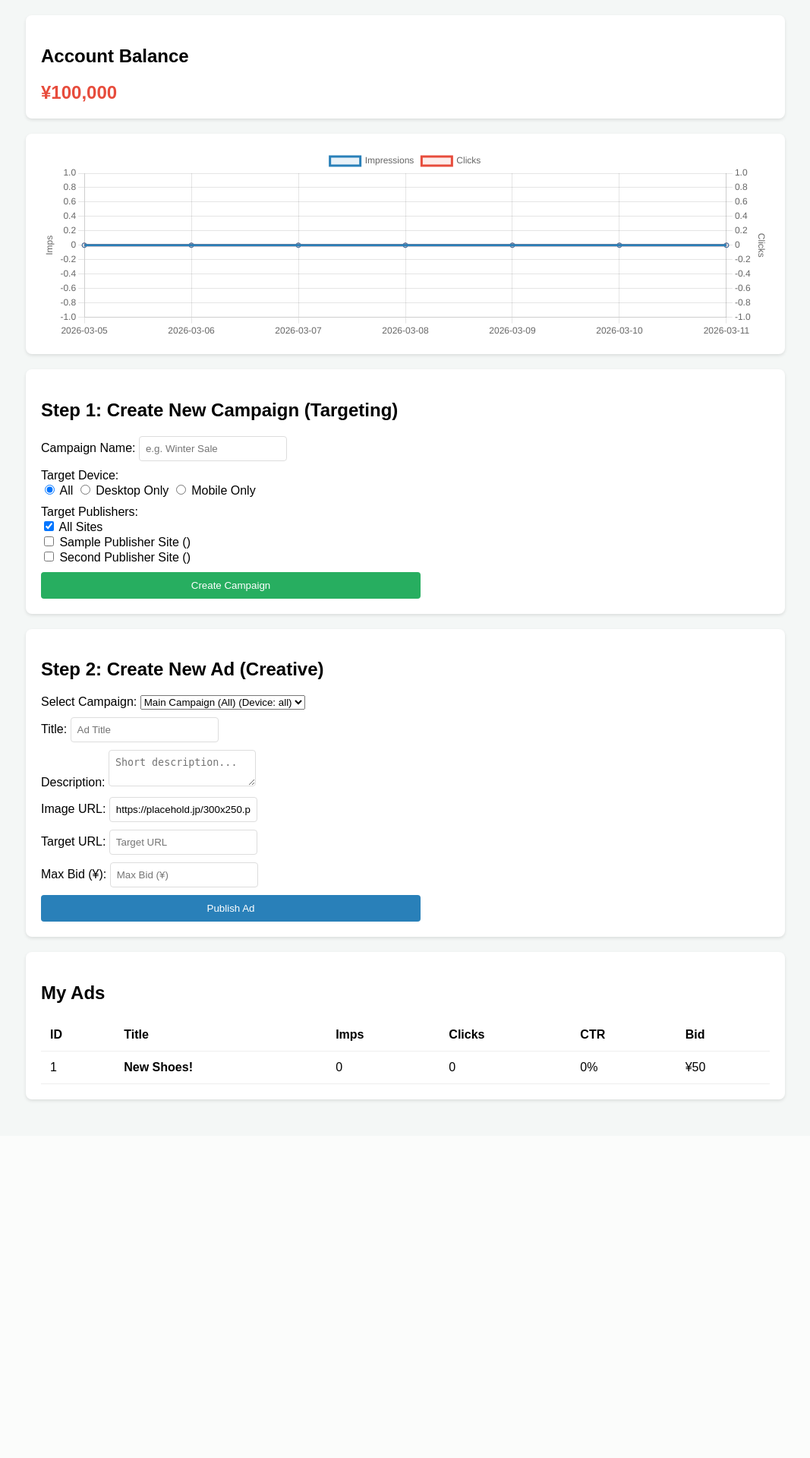
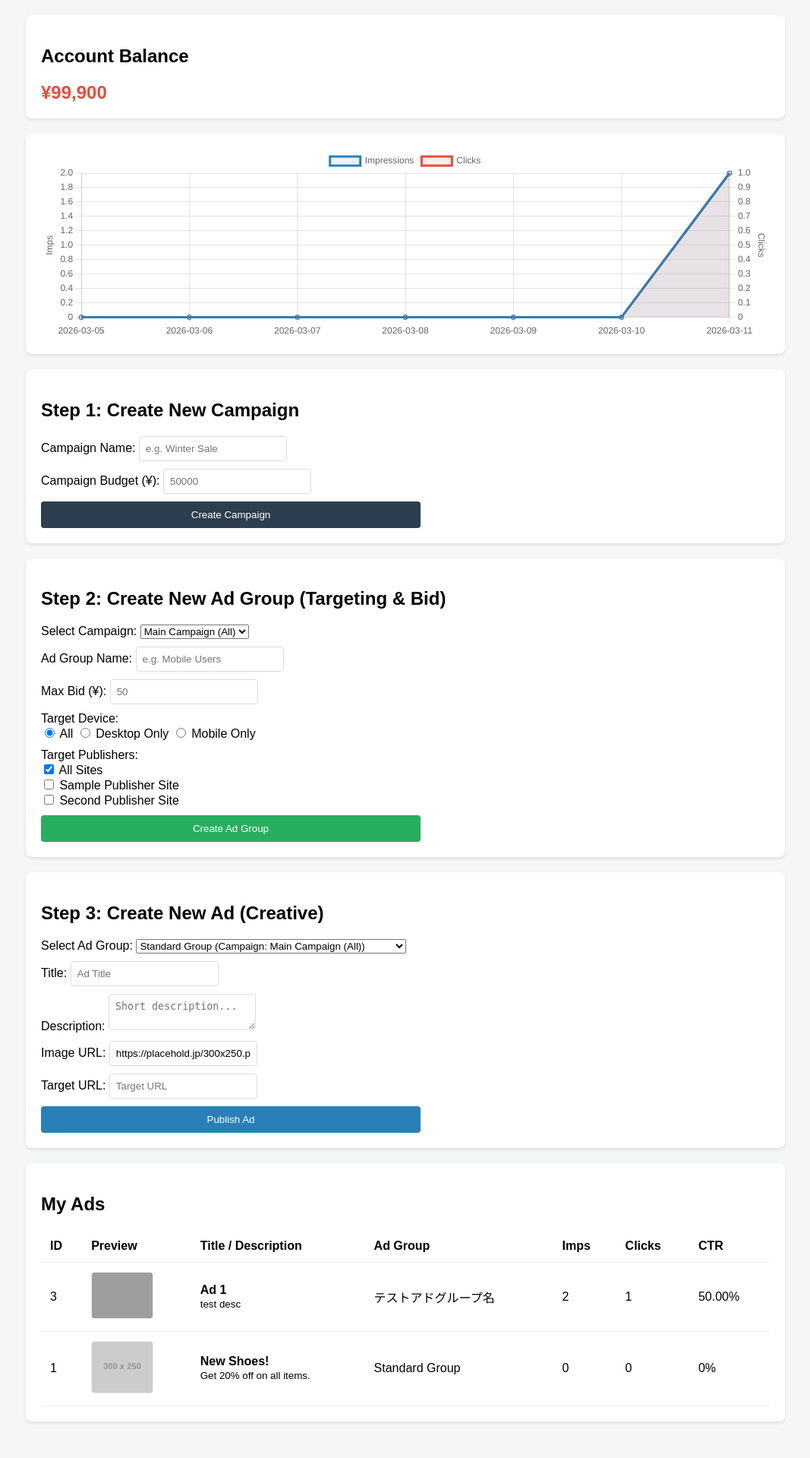
Before and after one commit to yusuke0627/musubi, a Node server app: page /advertiser/1 in a window 1280 px wide. Shown: the part 120-2039 px from the top of the page at 76% size, without its empty margins (106-1173 px from the left). Before the commit the page ends 1571 px from the top, so only its background shows below. Run offline with Node 20, Linux system fonts and the light colour scheme; data comes from the database, SQL or seed files in the repository; grey boxes labelled with a size stand in for pictures from a placeholder-image service; some libraries are stand-ins or nearby versions; grey boxes are pictures that could not be loaded.

Commit message:
feat: introduce AdGroup layer and refactor to 3-layer structure (Campaign -> AdGroup -> Ad) (#13)
LGTM

```diff
--- a/src/server.ts
+++ b/src/server.ts
@@ -24,21 +24,22 @@
   const isMobile = /Mobi|Android/i.test(ua);
   const currentDevice = isMobile ? 'mobile' : 'desktop';
 
-  // RTB簡易版：ターゲティング条件に合致し、かつ広告主の残高が入札額以上のものから1件取得
+  // RTB簡易版：AdGroups の条件に合致し、かつ広告主の残高が入札額以上のものから1件取得
   const ad = db.prepare(`
-    SELECT ads.* FROM ads
-    JOIN campaigns ON ads.campaign_id = campaigns.id
+    SELECT ads.*, ad_groups.max_bid FROM ads
+    JOIN ad_groups ON ads.ad_group_id = ad_groups.id
+    JOIN campaigns ON ad_groups.campaign_id = campaigns.id
     JOIN advertisers ON campaigns.advertiser_id = advertisers.id
-    WHERE advertisers.balance >= ads.max_bid
+    WHERE advertisers.balance >= ad_groups.max_bid
       -- デバイスターゲティング
-      AND (campaigns.target_device = 'all' OR campaigns.target_device = ?)
+      AND (ad_groups.target_device = 'all' OR ad_groups.target_device = ?)
       -- 媒体ターゲティング (カンマ区切りIDリストに含まれるか判定)
-      AND (campaigns.target_publisher_ids = 'all' OR ',' || campaigns.target_publisher_ids || ',' LIKE ?)
-    ORDER BY ads.max_bid DESC LIMIT 1
+      AND (ad_groups.target_publisher_ids = 'all' OR ',' || ad_groups.target_publisher_ids || ',' LIKE ?)
+    ORDER BY ad_groups.max_bid DESC LIMIT 1
   `).get(currentDevice, `%,${publisherId},%`) as any;
 
   if (!ad) {
-    return res.status(204).send(); // 広告なし（またはターゲット外）
+    return res.status(204).send();
   }
 
   // インプレッションを記録
@@ -69,7 +70,7 @@
   const ip = req.ip || req.headers['x-forwarded-for'] || req.socket.remoteAddress;
   const userAgent = req.headers['user-agent'];
 
-  // 高速リダイレクト：DBへのログ挿入のみを行い、予算減算は後回しにする
+  // 高速リダイレクト：DBへのログ挿入のみ
   try {
     const ad = db.prepare('SELECT target_url FROM ads WHERE id = ?').get(ad_id) as any;
     if (ad) {
@@ -91,15 +92,10 @@
 
 function runBillingWorker() {
   const processBatch = db.transaction(() => {
-    // 1. 未処理のクリックをまとめて取得
     const unprocessedClicks = db.prepare('SELECT * FROM clicks WHERE processed = 0 ORDER BY created_at ASC').all() as any[];
     if (unprocessedClicks.length === 0) return 0;
 
-    console.log(`[BillingWorker] Processing ${unprocessedClicks.length} clicks...`);
-
     for (const click of unprocessedClicks) {
-      // 2. 不正クリック検知（同一IP・短時間重複）
-      // 直前10秒以内に、既に「有効(is_valid=1)」と判定された同じIP・広告のクリックがあるか確認
       const duplicate = db.prepare(`
         SELECT id FROM clicks
         WHERE ad_id = ? AND ip_address = ? AND is_valid = 1 AND id < ?
@@ -108,16 +104,16 @@
       `).get(click.ad_id, click.ip_address, click.id, click.created_at);
 
       if (duplicate) {
-        // 重複判定：無効化してスキップ
         db.prepare('UPDATE clicks SET is_valid = 0, processed = 1 WHERE id = ?').run(click.id);
         continue;
       }
 
-      // 3. 広告情報の取得（入札額と広告主ID）
+      // 広告グループから入札額を取得
       const adInfo = db.prepare(`
-        SELECT ads.max_bid, campaigns.advertiser_id
+        SELECT ad_groups.max_bid, campaigns.advertiser_id
         FROM ads
-        JOIN campaigns ON ads.campaign_id = campaigns.id
+        JOIN ad_groups ON ads.ad_group_id = ad_groups.id
+        JOIN campaigns ON ad_groups.campaign_id = campaigns.id
         WHERE ads.id = ?
       `).get(click.ad_id) as any;
 
@@ -126,15 +122,12 @@
         continue;
       }
 
-      // 4. 予算減算
       const result = db.prepare('UPDATE advertisers SET balance = balance - ? WHERE id = ? AND balance >= ?')
         .run(adInfo.max_bid, adInfo.advertiser_id, adInfo.max_bid);
 
       if (result.changes > 0) {
-        // 成功
         db.prepare('UPDATE clicks SET is_valid = 1, processed = 1 WHERE id = ?').run(click.id);
       } else {
-        // 予算不足などの場合は無効化（実際にはリトライなどの検討が必要）
         db.prepare('UPDATE clicks SET is_valid = 0, processed = 1 WHERE id = ?').run(click.id);
       }
     }
@@ -142,10 +135,7 @@
   });
 
   try {
-    const processedCount = processBatch();
-    if (processedCount > 0) {
-      console.log(`[BillingWorker] Successfully processed ${processedCount} clicks.`);
-    }
+    processBatch();
   } catch (err) {
     console.error('[BillingWorker] Error:', err);
   }
@@ -165,8 +155,8 @@
   const params: any[] = [];
 
   if (filter.advertiserId) {
-    whereImp += ' AND ad_id IN (SELECT ads.id FROM ads JOIN campaigns ON ads.campaign_id = campaigns.id WHERE campaigns.advertiser_id = ?)';
-    whereClick += ' AND ad_id IN (SELECT ads.id FROM ads JOIN campaigns ON ads.campaign_id = campaigns.id WHERE campaigns.advertiser_id = ?)';
+    whereImp += ' AND ad_id IN (SELECT ads.id FROM ads JOIN ad_groups ON ads.ad_group_id = ad_groups.id JOIN campaigns ON ad_groups.campaign_id = campaigns.id WHERE campaigns.advertiser_id = ?)';
+    whereClick += ' AND ad_id IN (SELECT ads.id FROM ads JOIN ad_groups ON ads.ad_group_id = ad_groups.id JOIN campaigns ON ad_groups.campaign_id = campaigns.id WHERE campaigns.advertiser_id = ?)';
     params.push(filter.advertiserId);
   }
   if (filter.publisherId) {
@@ -210,17 +200,19 @@
 
   const advertisers = db.prepare('SELECT * FROM advertisers').all();
   const publishers = db.prepare('SELECT * FROM publishers').all();
+  const adGroups = db.prepare('SELECT ad_groups.*, campaigns.name as campaign_name FROM ad_groups JOIN campaigns ON ad_groups.campaign_id = campaigns.id').all();
   const ads = db.prepare(`
-    SELECT ads.*, advertisers.name as advertiser_name,
+    SELECT ads.*, advertisers.name as advertiser_name, ad_groups.name as ad_group_name, ad_groups.max_bid as current_bid,
     (SELECT COUNT(*) FROM impressions WHERE ad_id = ads.id) as impressions,
     (SELECT COUNT(*) FROM clicks WHERE ad_id = ads.id AND is_valid = 1) as clicks
     FROM ads
-    JOIN campaigns ON ads.campaign_id = campaigns.id
+    JOIN ad_groups ON ads.ad_group_id = ad_groups.id
+    JOIN campaigns ON ad_groups.campaign_id = campaigns.id
     JOIN advertisers ON campaigns.advertiser_id = advertisers.id
   `).all();
 
   const dailyStats = getDailyStats();
-  res.render('admin', { stats, advertisers, publishers, ads, dailyStats });
+  res.render('admin', { stats, advertisers, publishers, adGroups, ads, dailyStats });
 });
 
 // 広告主画面 (Advertiser)
@@ -231,30 +223,39 @@
   if (!advertiser) return res.status(404).send('Advertiser not found');
 
   const campaigns = db.prepare('SELECT * FROM campaigns WHERE advertiser_id = ?').all(advertiserId);
+  const adGroups = db.prepare('SELECT ad_groups.*, campaigns.name as campaign_name FROM ad_groups JOIN campaigns ON ad_groups.campaign_id = campaigns.id WHERE campaigns.advertiser_id = ?').all(advertiserId);
   const publishers = db.prepare('SELECT id, name FROM publishers').all();
 
   const ads = db.prepare(`
-    SELECT ads.*,
+    SELECT ads.*, ad_groups.name as ad_group_name,
     (SELECT COUNT(*) FROM impressions WHERE ad_id = ads.id) as impressions,
     (SELECT COUNT(*) FROM clicks WHERE ad_id = ads.id AND is_valid = 1) as clicks
     FROM ads
-    JOIN campaigns ON ads.campaign_id = campaigns.id
+    JOIN ad_groups ON ads.ad_group_id = ad_groups.id
+    JOIN campaigns ON ad_groups.campaign_id = campaigns.id
     WHERE campaigns.advertiser_id = ?
     ORDER BY ads.id DESC
   `).all(advertiserId);
 
   const dailyStats = getDailyStats({ advertiserId });
-  res.render('advertiser', { advertiser, campaigns, publishers, ads, dailyStats });
+  res.render('advertiser', { advertiser, campaigns, adGroups, publishers, ads, dailyStats });
 });
 
 // キャンペーンの新規作成
 app.post('/campaigns', (req, res) => {
-  const { advertiser_id, name, target_device, target_publishers } = req.body;
+  const { advertiser_id, name, budget } = req.body;
+  db.prepare('INSERT INTO campaigns (advertiser_id, name, budget) VALUES (?, ?, ?)')
+    .run(advertiser_id, name, budget || 0);
+  res.redirect(`/advertiser/${advertiser_id}`);
+});
+
+// アドグループの新規作成
+app.post('/ad_groups', (req, res) => {
+  const { advertiser_id, campaign_id, name, max_bid, target_device, target_publishers } = req.body;
 
   let publisherIds = 'all';
   if (target_publishers) {
     const selected = Array.isArray(target_publishers) ? target_publishers : [target_publishers];
-    // 'all' が含まれているか、何も選択されていない（実際にはHTMLの仕様上ここには来ないが）場合は 'all'
     if (selected.includes('all') || selected.length === 0) {
       publisherIds = 'all';
     } else {
@@ -262,23 +263,19 @@
     }
   }
 
-  db.prepare('INSERT INTO campaigns (advertiser_id, name, target_device, target_publisher_ids) VALUES (?, ?, ?, ?)')
-    .run(advertiser_id, name, target_device, publisherIds);
+  db.prepare('INSERT INTO ad_groups (campaign_id, name, max_bid, target_device, target_publisher_ids) VALUES (?, ?, ?, ?, ?)')
+    .run(campaign_id, name, max_bid, target_device, publisherIds);
 
   res.redirect(`/advertiser/${advertiser_id}`);
 });
 
-// 広告の新規入稿 (広告主用)
+// 広告の新規入稿
 app.post('/ads', (req, res) => {
-  const { advertiser_id, campaign_id, title, description, image_url, target_url, max_bid } = req.body;
-  const bid = max_bid ? parseFloat(max_bid) : 10;
-
-  db.prepare('INSERT INTO ads (campaign_id, title, description, image_url, target_url, max_bid) VALUES (?, ?, ?, ?, ?, ?)')
-    .run(campaign_id, title, description, image_url, target_url, bid);
-
+  const { advertiser_id, ad_group_id, title, description, image_url, target_url } = req.body;
+  db.prepare('INSERT INTO ads (ad_group_id, title, description, image_url, target_url) VALUES (?, ?, ?, ?, ?)')
+    .run(ad_group_id, title, description, image_url, target_url);
   res.redirect(`/advertiser/${advertiser_id}`);
 });
-
 // 媒体社画面 (Publisher)
 app.get('/publisher/:id', (req, res) => {
   const publisherId = req.params.id;
--- a/views/admin.ejs
+++ b/views/admin.ejs
@@ -100,16 +100,17 @@
         <section class="card">
             <h2>Active Ads Across Network</h2>
             <table>
-                <thead><tr><th>ID</th><th>Title</th><th>Advertiser</th><th>Imps</th><th>Clicks</th><th>Bid</th></tr></thead>
+                <thead><tr><th>ID</th><th>Title</th><th>Advertiser</th><th>Ad Group</th><th>Imps</th><th>Clicks</th><th>Bid</th></tr></thead>
                 <tbody>
                     <% ads.forEach(ad => { %>
                         <tr>
                             <td><%= ad.id %></td>
                             <td><strong><%= ad.title %></strong></td>
                             <td><%= ad.advertiser_name %></td>
+                            <td><%= ad.ad_group_name %></td>
                             <td><%= ad.impressions %></td>
                             <td><%= ad.clicks %></td>
-                            <td>¥<%= ad.max_bid %></td>
+                            <td>¥<%= ad.current_bid %></td>
                         </tr>
                     <% }) %>
                 </tbody>
--- a/views/advertiser.ejs
+++ b/views/advertiser.ejs
@@ -15,6 +15,7 @@
         table { width: 100%; border-collapse: collapse; margin-top: 10px; }
         th, td { text-align: left; padding: 12px; border-bottom: 1px solid #eee; }
         .chart-container { background: white; padding: 20px; border-radius: 8px; box-shadow: 0 2px 4px rgba(0,0,0,0.1); margin-bottom: 20px; height: 250px; }
+        .preview-img { width: 80px; border-radius: 4px; border: 1px solid #eee; }
     </style>
     <script src="https://cdn.jsdelivr.net/npm/chart.js"></script>
 </head>
@@ -73,12 +74,40 @@
         </script>
 
         <section class="card">
-            <h2>Step 1: Create New Campaign (Targeting)</h2>
+            <h2>Step 1: Create New Campaign</h2>
             <form action="/campaigns" method="POST">
                 <input type="hidden" name="advertiser_id" value="<%= advertiser.id %>">
                 <div class="form-group">
                     <label>Campaign Name:</label>
                     <input type="text" name="name" placeholder="e.g. Winter Sale" required>
+                </div>
+                <div class="form-group">
+                    <label>Campaign Budget (¥):</label>
+                    <input type="number" name="budget" placeholder="50000">
+                </div>
+                <button type="submit" style="background: #2c3e50;">Create Campaign</button>
+            </form>
+        </section>
+
+        <section class="card">
+            <h2>Step 2: Create New Ad Group (Targeting & Bid)</h2>
+            <form action="/ad_groups" method="POST">
+                <input type="hidden" name="advertiser_id" value="<%= advertiser.id %>">
+                <div class="form-group">
+                    <label>Select Campaign:</label>
+                    <select name="campaign_id" required>
+                        <% campaigns.forEach(camp => { %>
+                            <option value="<%= camp.id %>"><%= camp.name %></option>
+                        <% }) %>
+                    </select>
+                </div>
+                <div class="form-group">
+                    <label>Ad Group Name:</label>
+                    <input type="text" name="name" placeholder="e.g. Mobile Users" required>
+                </div>
+                <div class="form-group">
+                    <label>Max Bid (¥):</label>
+                    <input type="number" name="max_bid" placeholder="50" required>
                 </div>
                 <div class="form-group">
                     <label>Target Device:</label><br>
@@ -90,22 +119,22 @@
                     <label>Target Publishers:</label><br>
                     <input type="checkbox" name="target_publishers" value="all" checked> All Sites<br>
                     <% publishers.forEach(pub => { %>
-                        <input type="checkbox" name="target_publishers" value="<%= pub.id %>"> <%= pub.name %> (<%= pub.domain %>)<br>
+                        <input type="checkbox" name="target_publishers" value="<%= pub.id %>"> <%= pub.name %><br>
                     <% }) %>
                 </div>
-                <button type="submit" style="background: #27ae60;">Create Campaign</button>
+                <button type="submit" style="background: #27ae60;">Create Ad Group</button>
             </form>
         </section>
 
         <section class="card">
-            <h2>Step 2: Create New Ad (Creative)</h2>
+            <h2>Step 3: Create New Ad (Creative)</h2>
             <form action="/ads" method="POST">
                 <input type="hidden" name="advertiser_id" value="<%= advertiser.id %>">
                 <div class="form-group">
-                    <label>Select Campaign:</label>
-                    <select name="campaign_id" required>
-                        <% campaigns.forEach(camp => { %>
-                            <option value="<%= camp.id %>"><%= camp.name %> (Device: <%= camp.target_device %>)</option>
+                    <label>Select Ad Group:</label>
+                    <select name="ad_group_id" required>
+                        <% adGroups.forEach(group => { %>
+                            <option value="<%= group.id %>"><%= group.name %> (Campaign: <%= group.campaign_name %>)</option>
                         <% }) %>
                     </select>
                 </div>
@@ -125,10 +154,6 @@
                     <label>Target URL:</label>
                     <input type="url" name="target_url" placeholder="Target URL" required>
                 </div>
-                <div class="form-group">
-                    <label>Max Bid (¥):</label>
-                    <input type="number" name="max_bid" placeholder="Max Bid (¥)" required>
-                </div>
                 <button type="submit">Publish Ad</button>
             </form>
         </section>
@@ -136,16 +161,17 @@
         <section class="card">
             <h2>My Ads</h2>
             <table>
-                <thead><tr><th>ID</th><th>Title</th><th>Imps</th><th>Clicks</th><th>CTR</th><th>Bid</th></tr></thead>
+                <thead><tr><th>ID</th><th>Preview</th><th>Title / Description</th><th>Ad Group</th><th>Imps</th><th>Clicks</th><th>CTR</th></tr></thead>
                 <tbody>
                     <% ads.forEach(ad => { %>
                         <tr>
                             <td><%= ad.id %></td>
-                            <td><strong><%= ad.title %></strong></td>
+                            <td><img src="<%= ad.image_url %>" class="preview-img"></td>
+                            <td><strong><%= ad.title %></strong><br><small><%= ad.description %></small></td>
+                            <td><%= ad.ad_group_name %></td>
                             <td><%= ad.impressions %></td>
                             <td><%= ad.clicks %></td>
                             <td><%= ad.impressions > 0 ? ((ad.clicks / ad.impressions) * 100).toFixed(2) : 0 %>%</td>
-                            <td>¥<%= ad.max_bid %></td>
                         </tr>
                     <% }) %>
                 </tbody>
```
Also changed, not shown: src/db.ts (+25 -14 lines), adnetwork.db.
